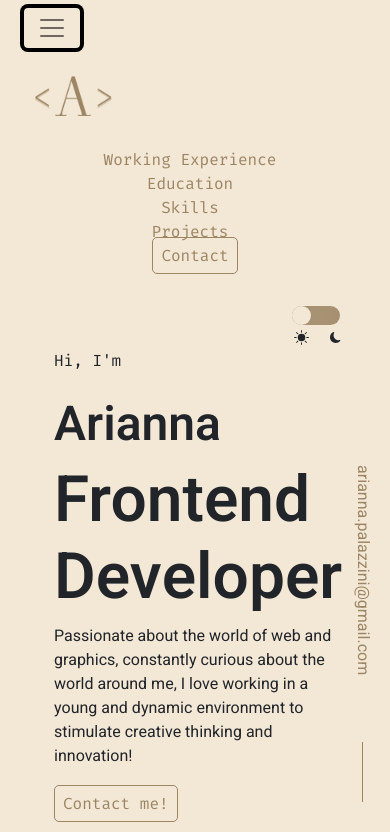
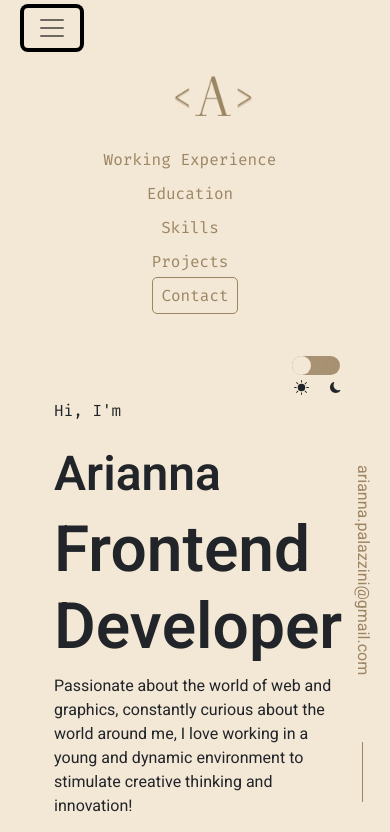
Before and after one commit to arianna-palazzini/Portfolio, a plain HTML site: page index.html in a window 390 px wide. Both pictures are taken after a click on the button 52 px from the left and 28 px from the top of the page. Shown: the top 832 px of the page. Drawn offline with nearby package versions, Linux system fonts and the light colour scheme.

Commit message:
commit responsive

```diff
--- a/stile.css
+++ b/stile.css
@@ -255,4 +255,10 @@ h3.active, h5.active, small.active{
     #sunmoon{
         margin-left: 270px;
     }
+    .nav-item{
+        margin-bottom: 10px;
+    }
+    #logo{
+        margin-left: 140px;
+    }
 }
```
